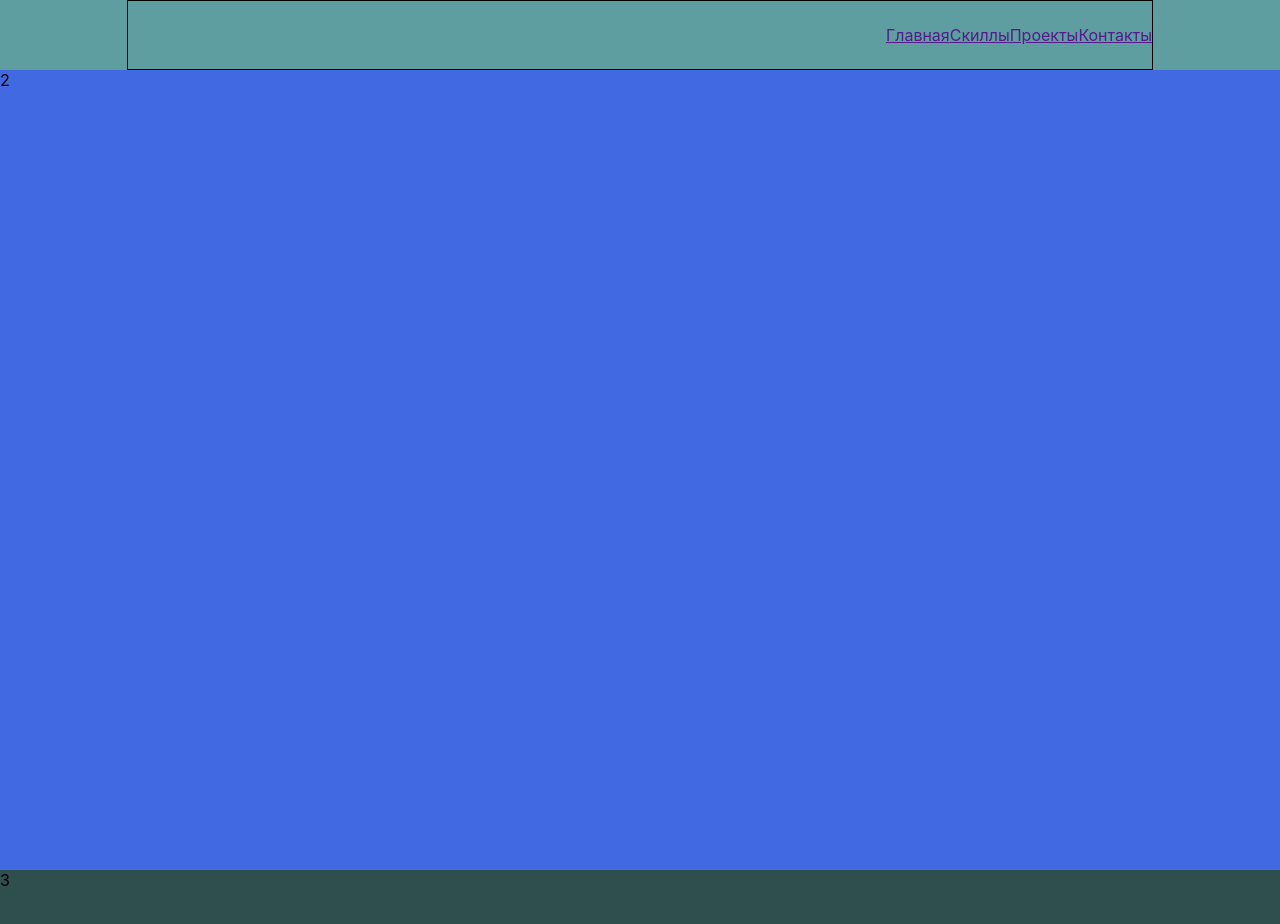
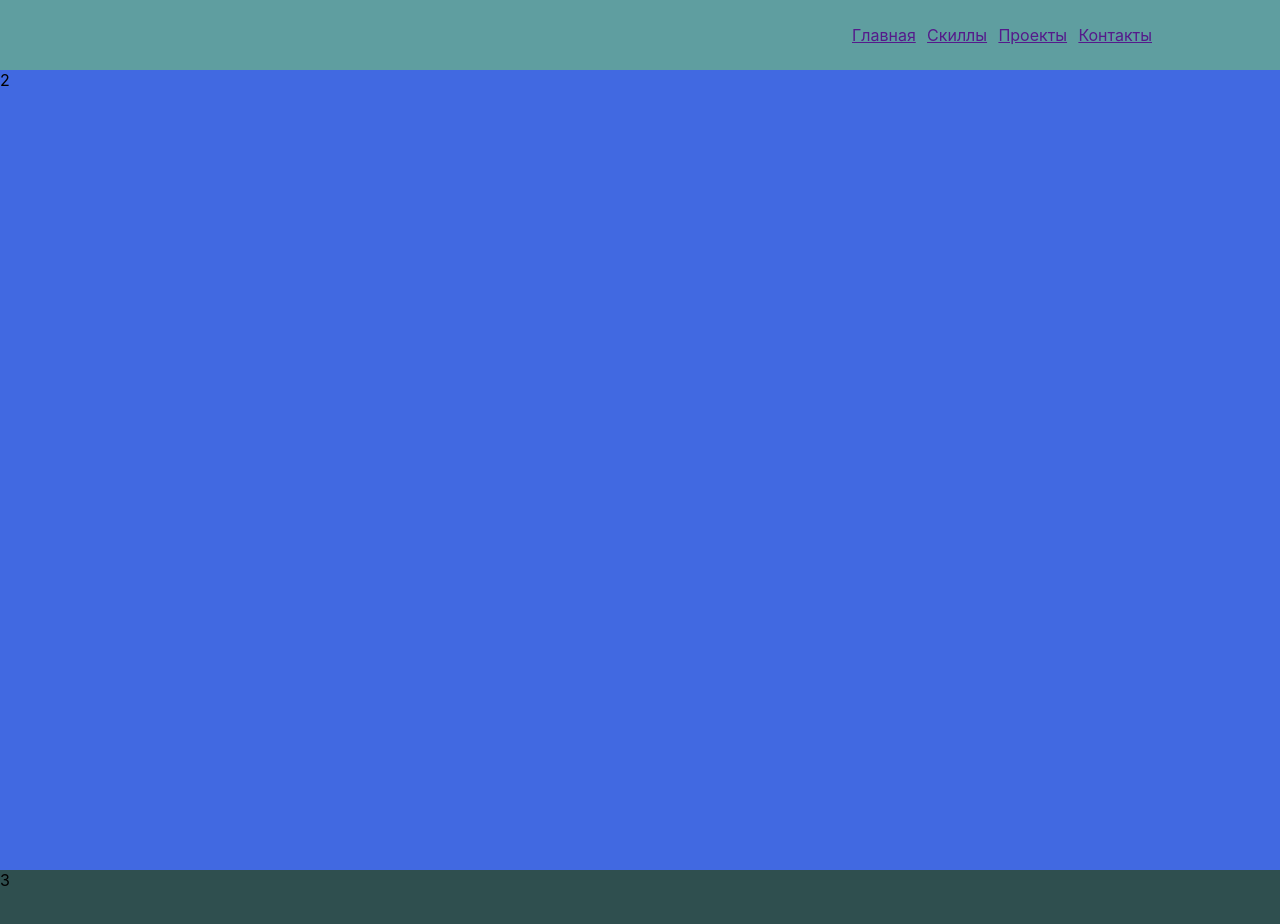
Before and after one commit to nickolayArbuzov/portfolio, a React (Create React App) app: page / in a window 1280 px wide. Shown: the top 924 px of the page. Built offline with nearby package versions, Linux system fonts and the light colour scheme.

Commit message:
add NavMenu-component to Header

```diff
--- a/src/Header/Header.js
+++ b/src/Header/Header.js
@@ -1,16 +1,12 @@
 import React from 'react';
 import styles from './Header.module.css';
+import NavMenu from './NavMenu/NavMenu';
 
 function Header() {
   return (
     <div className={styles.Header}>
       <div className={styles.container}>
-        <div className={styles.nav}>
-          <a href='' className={styles.link}>Главная</a>
-          <a href='' className={styles.link}>Скиллы</a>
-          <a href='' className={styles.link}>Проекты</a>
-          <a href='' className={styles.link}>Контакты</a>
-        </div>
+        <NavMenu/>
       </div>
     </div>
   );
--- a/src/Header/Header.module.css
+++ b/src/Header/Header.module.css
@@ -6,7 +6,6 @@
 }
 
 .container{
-  border: 1px solid;
   width: 80%;
   display: flex;
   justify-content: flex-end;
--- /dev/null
+++ b/src/Header/NavMenu/NavMenu.js
@@ -0,0 +1,15 @@
+import React from 'react';
+import styles from './NavMenu.module.css';
+
+function NavMenu() {
+  return (
+    <div className={styles.NavMenu}>
+      <a href='' className={styles.link}>Главная</a>
+      <a href='' className={styles.link}>Скиллы</a>
+      <a href='' className={styles.link}>Проекты</a>
+      <a href='' className={styles.link}>Контакты</a>
+    </div>
+  );
+}
+
+export default NavMenu;
--- /dev/null
+++ b/src/Header/NavMenu/NavMenu.module.css
@@ -0,0 +1,5 @@
+.NavMenu{
+  width:300px;
+  display:flex;
+  justify-content: space-between;
+}
```
